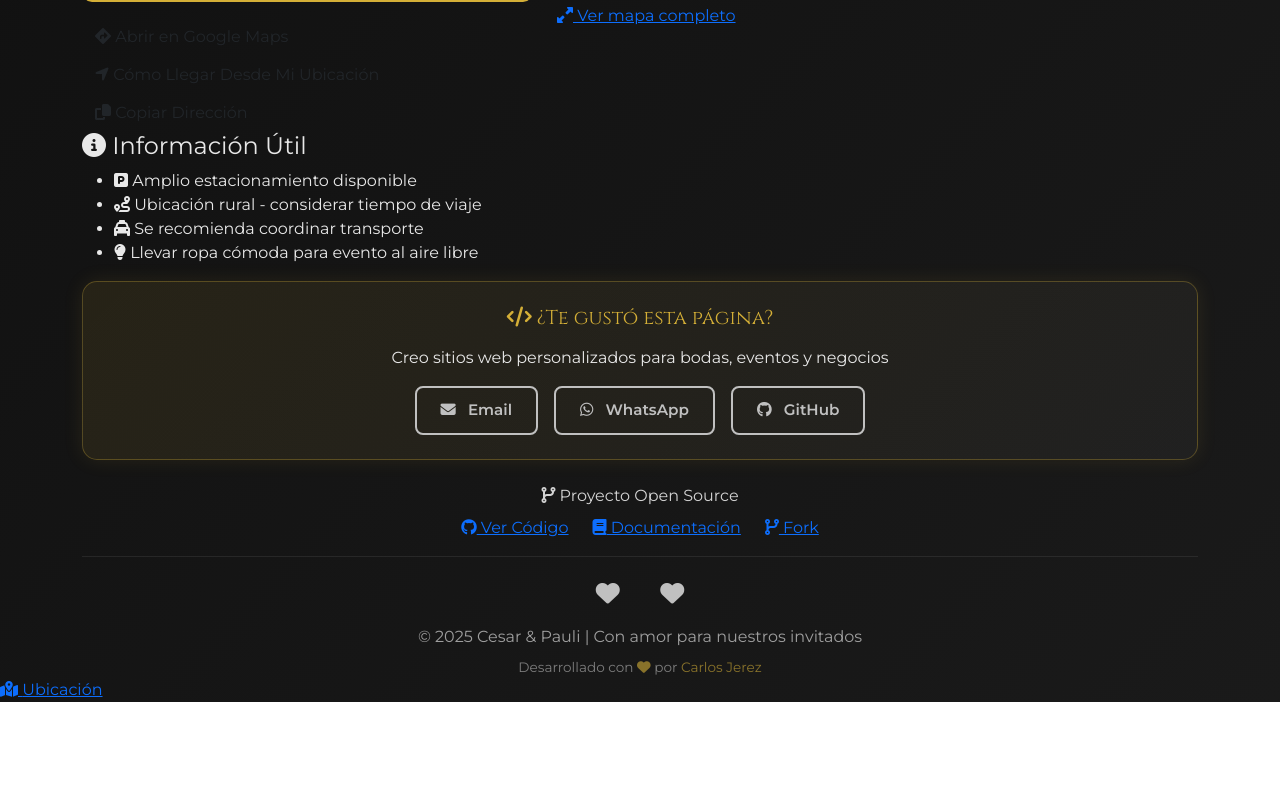
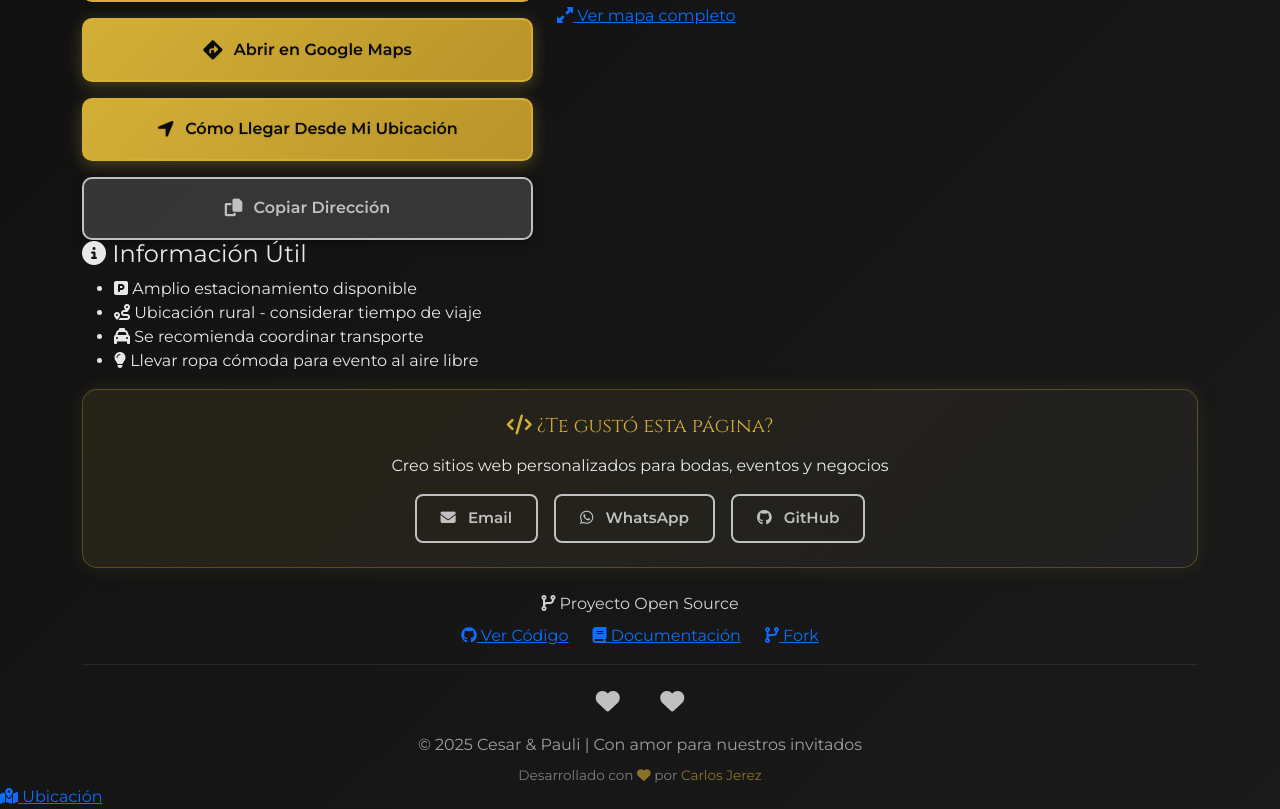
Before and after one commit to cjerez7025/ListaNovios, a plain HTML site: page index.html in a window 1280 px wide. Shown: the part 1787-2596 px from the top of the page. Before the commit the page ends 2489 px from the top, so only its background shows below. Drawn offline with nearby package versions, Linux system fonts and the light colour scheme; no server answers; some icons are missing.

Commit message:
mejoras en los link de mapas

```diff
--- a/styles.css
+++ b/styles.css
@@ -1100,10 +1100,104 @@ body {
         font-size: 0.9rem;
     }
 }
-* Botón de ubicación con icono especial */
-.btn-location i.fa-location-arrow {
-    color: #4CAF50;
-    animation: pulse-location-icon 2s infinite;
+/* ============================================
+   BOTONES DE UBICACIÓN - MEJORADOS
+   ============================================ */
+
+.location-actions {
+    display: flex;
+    flex-direction: column;
+    gap: 1rem;
+}
+
+.btn-location {
+    background: linear-gradient(135deg, var(--color-gold) 0%, #b8942a 100%);
+    color: var(--color-black);
+    border: 2px solid var(--color-gold);
+    padding: 1.1rem 1.8rem;
+    border-radius: 10px;
+    text-decoration: none;
+    font-weight: 700;
+    display: flex;
+    align-items: center;
+    justify-content: center;
+    gap: 0.7rem;
+    transition: all 0.3s ease;
+    font-size: 1rem;
+    cursor: pointer;
+    box-shadow: 0 4px 15px rgba(212, 175, 55, 0.3);
+    text-shadow: 0 1px 2px rgba(0, 0, 0, 0.1);
+}
+
+.btn-location:hover {
+    background: linear-gradient(135deg, #e6c44d 0%, var(--color-gold) 100%);
+    transform: translateY(-3px);
+    box-shadow: 0 6px 25px rgba(212, 175, 55, 0.5);
+    color: var(--color-black);
+    border-color: #e6c44d;
+}
+
+.btn-location:active {
+    transform: translateY(-1px);
+}
+
+.btn-location i {
+    font-size: 1.2rem;
+}
+
+.btn-location-secondary {
+    background: rgba(192, 192, 192, 0.2);
+    border: 2px solid var(--color-silver);
+    color: var(--color-silver);
+    padding: 1.1rem 1.8rem;
+    border-radius: 10px;
+    font-weight: 700;
+    cursor: pointer;
+    display: flex;
+    align-items: center;
+    justify-content: center;
+    gap: 0.7rem;
+    transition: all 0.3s ease;
+    font-size: 1rem;
+    box-shadow: 0 4px 10px rgba(0, 0, 0, 0.3);
+}
+
+.btn-location-secondary:hover {
+    background: rgba(192, 192, 192, 0.35);
+    border-color: var(--color-gold);
+    color: var(--color-gold);
+    transform: translateY(-3px);
+    box-shadow: 0 6px 20px rgba(192, 192, 192, 0.3);
+}
+
+.btn-location-secondary:active {
+    transform: translateY(-1px);
+}
+
+.btn-location-secondary i {
+    font-size: 1.1rem;
+}
+
+/* Estados especiales */
+.btn-location:disabled,
+.btn-location-secondary:disabled {
+    opacity: 0.6;
+    cursor: not-allowed;
+    transform: none !important;
+}
+
+/* Responsive */
+@media (max-width: 768px) {
+    .btn-location,
+    .btn-location-secondary {
+        padding: 1rem 1.5rem;
+        font-size: 0.95rem;
+    }
+
+    .btn-location i,
+    .btn-location-secondary i {
+        font-size: 1rem;
+    }
 }
 
 @keyframes pulse-location-icon {
```
